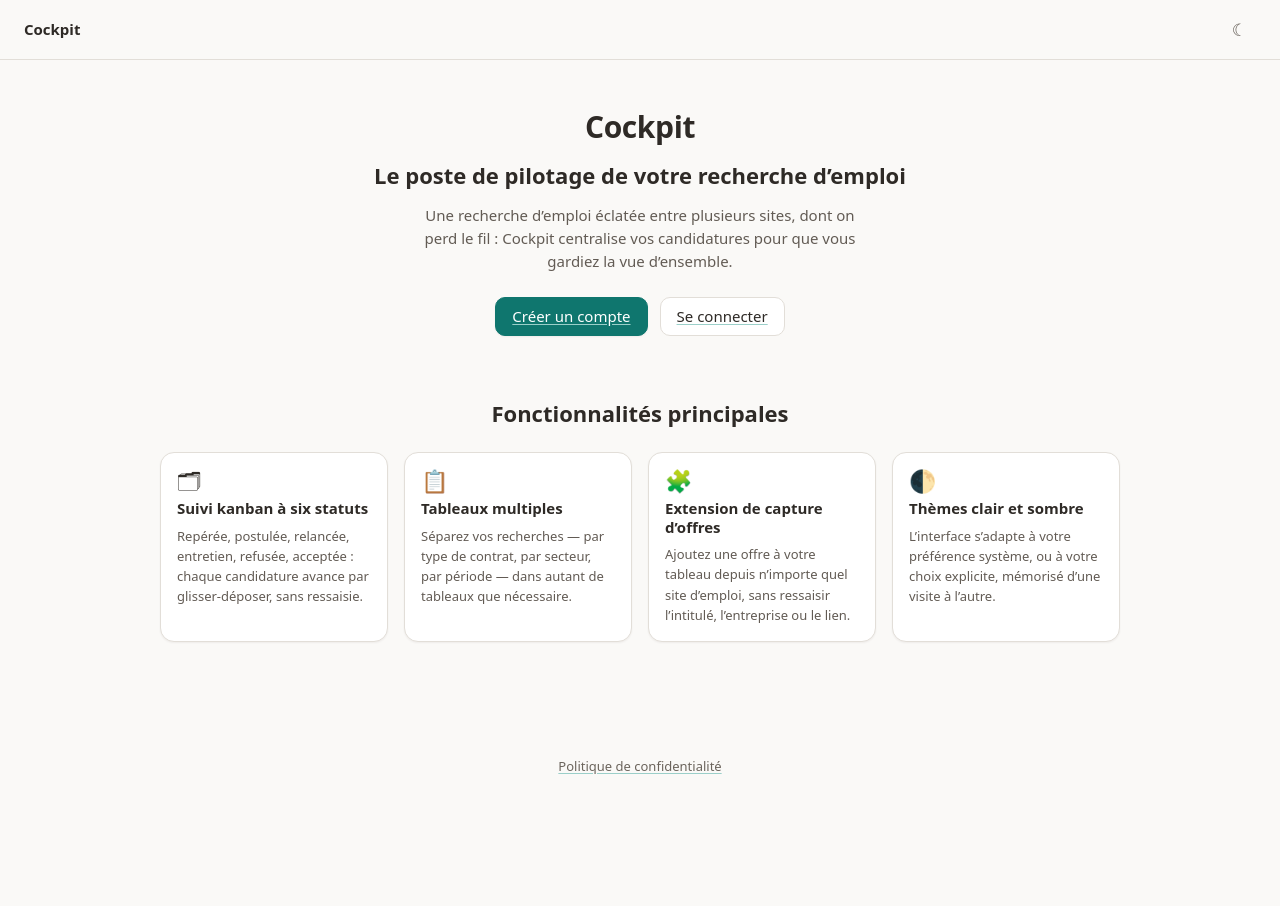
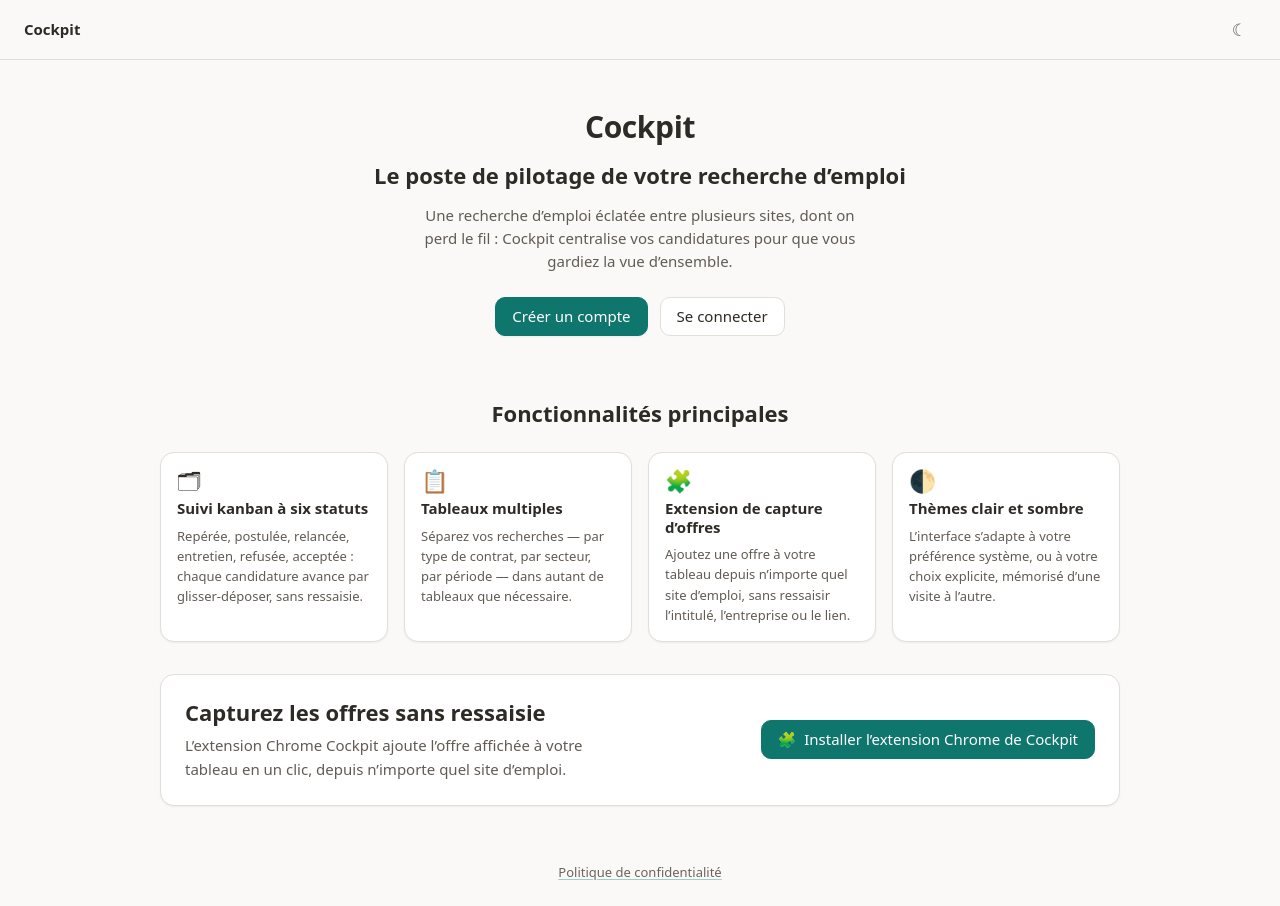
Before and after one commit to corentin-leroy/Cockpit, a React (Vite) app in the folder frontend/: page / in a window 1280 px wide. Before the commit the page ends 800 px from the top, so only its background shows below. Built offline with nearby package versions, Linux system fonts and the light colour scheme; no server answers.

Commit message:
Adding CTA for the extension on the landing page

```diff
--- a/frontend/src/pages/LandingPage.jsx
+++ b/frontend/src/pages/LandingPage.jsx
@@ -80,6 +80,31 @@ export default function LandingPage() {
         </div>
       </section>
 
+      <section className="landing-extension" aria-labelledby="landing-extension-title">
+        <div className="landing-extension__card">
+          <div className="landing-extension__body">
+            <h2 id="landing-extension-title" className="landing-extension__title">
+              Capturez les offres sans ressaisie
+            </h2>
+            <p className="landing-extension__text">
+              L’extension Chrome Cockpit ajoute l’offre affichée à votre
+              tableau en un clic, depuis n’importe quel site d’emploi.
+            </p>
+          </div>
+          <a
+            href="https://chromewebstore.google.com/detail/cockpit/cabhkfjohddpeigkoijhlidndfkgbpno"
+            target="_blank"
+            rel="noopener noreferrer"
+            className="btn btn--primary landing-extension__cta"
+          >
+            <span className="landing-extension__icon" aria-hidden="true">
+              🧩
+            </span>
+            Installer l’extension Chrome de Cockpit
+          </a>
+        </div>
+      </section>
+
       <footer className="landing-footer">
         <a
           href="https://corentin-leroy.github.io/Cockpit/privacy"
--- a/frontend/src/styles/components.css
+++ b/frontend/src/styles/components.css
@@ -20,6 +20,9 @@
   line-height: 1.4;
   cursor: pointer;
   white-space: nowrap;
+  /* Certains .btn sont des <a>/<Link> stylés en bouton : l'affordance vient de
+   * la forme (fond, bordure), pas d'un soulignement de lien texte. */
+  text-decoration: none;
   transition:
     background-color var(--transition-fast),
     border-color var(--transition-fast),
@@ -43,6 +46,11 @@
 .btn--primary:hover:not(:disabled) {
   background: var(--color-accent-hover);
   border-color: var(--color-accent-hover);
+  /* Un .btn--primary rendu en <a> hériterait sinon de la couleur de survol
+   * globale des liens (`a:hover`, même valeur que le fond ci-dessus) : texte
+   * et fond deviendraient identiques. On refixe donc explicitement le texte
+   * à fort contraste, spécificité (.btn--primary:hover) > (a:hover). */
+  color: var(--color-accent-contrast);
 }
 
 /* Action secondaire : surface neutre, bordure discrète. */
@@ -55,6 +63,10 @@
 .btn--secondary:hover:not(:disabled) {
   background: var(--color-surface-3);
   border-color: var(--color-border-strong);
+  /* Même raison que .btn--primary:hover ci-dessus : évite que `a:hover`
+   * (spécificité plus faible mais seule règle à toucher `color` sinon)
+   * ne teinte le texte en accent au survol d'un .btn--secondary en lien. */
+  color: var(--color-text);
 }
 
 /* Action destructrice : rouge tiède, TOUJOURS accompagnée de son libellé texte
@@ -992,6 +1004,43 @@
   color: var(--color-text-secondary);
 }
 
+.landing-extension {
+  padding: 0 var(--space-5) var(--space-6);
+}
+
+.landing-extension__card {
+  display: flex;
+  flex-wrap: wrap;
+  align-items: center;
+  justify-content: space-between;
+  gap: var(--space-4);
+  max-width: 960px;
+  margin: 0 auto;
+  padding: var(--space-5);
+  background: var(--color-surface);
+  border: 1px solid var(--color-border);
+  border-radius: var(--radius-lg);
+  box-shadow: var(--shadow-sm);
+}
+
+.landing-extension__title {
+  margin-bottom: var(--space-2);
+}
+
+.landing-extension__text {
+  max-width: 52ch;
+  color: var(--color-text-secondary);
+}
+
+.landing-extension__cta {
+  flex: 0 0 auto;
+}
+
+.landing-extension__icon {
+  font-size: var(--text-md);
+  line-height: 1;
+}
+
 .landing-footer {
   margin-top: auto;
   padding: var(--space-5);
@@ -1017,4 +1066,14 @@
     align-items: stretch;
     width: 100%;
   }
+
+  .landing-extension__card {
+    flex-direction: column;
+    align-items: stretch;
+    text-align: center;
+  }
+
+  .landing-extension__cta {
+    justify-content: center;
+  }
 }
```
Also changed, not shown: 1 other file (tests, documents, lock files or other folders).
